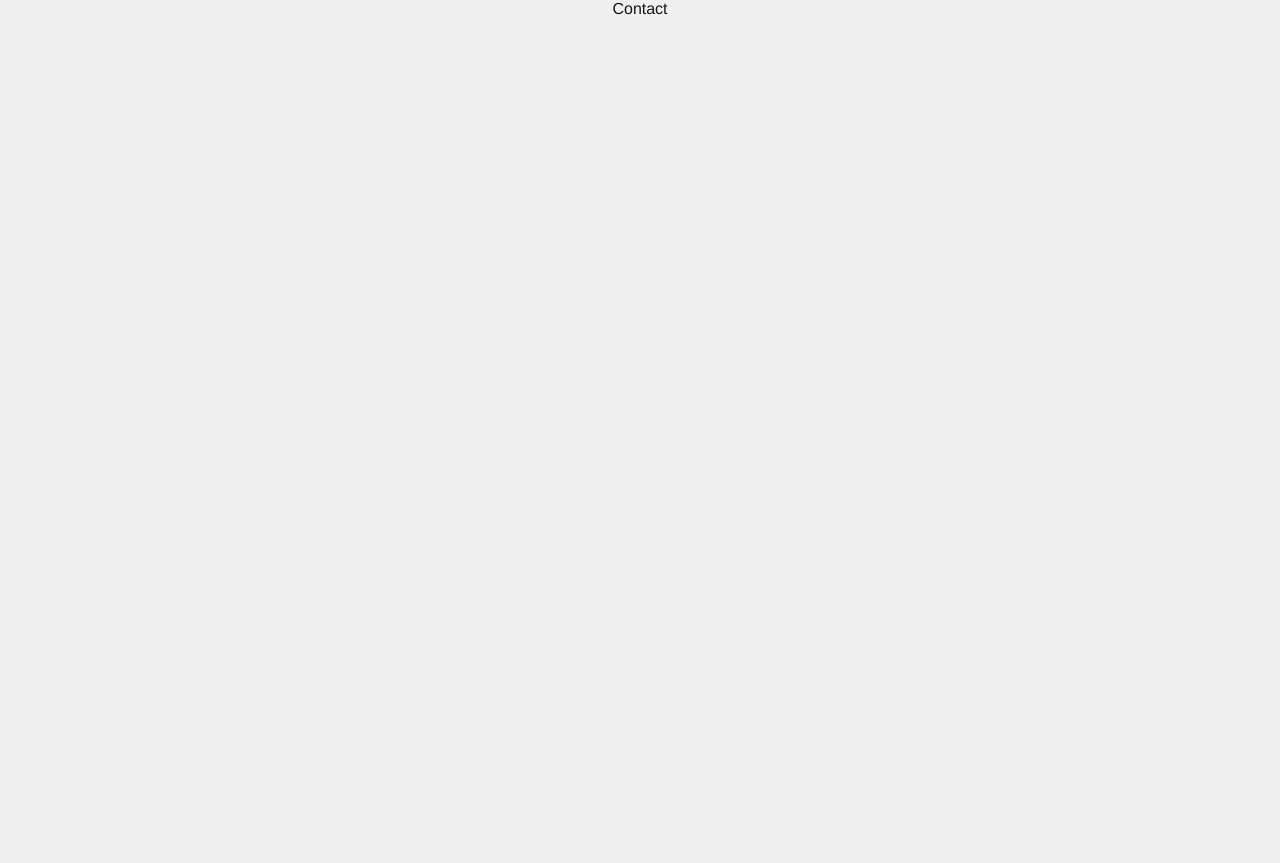
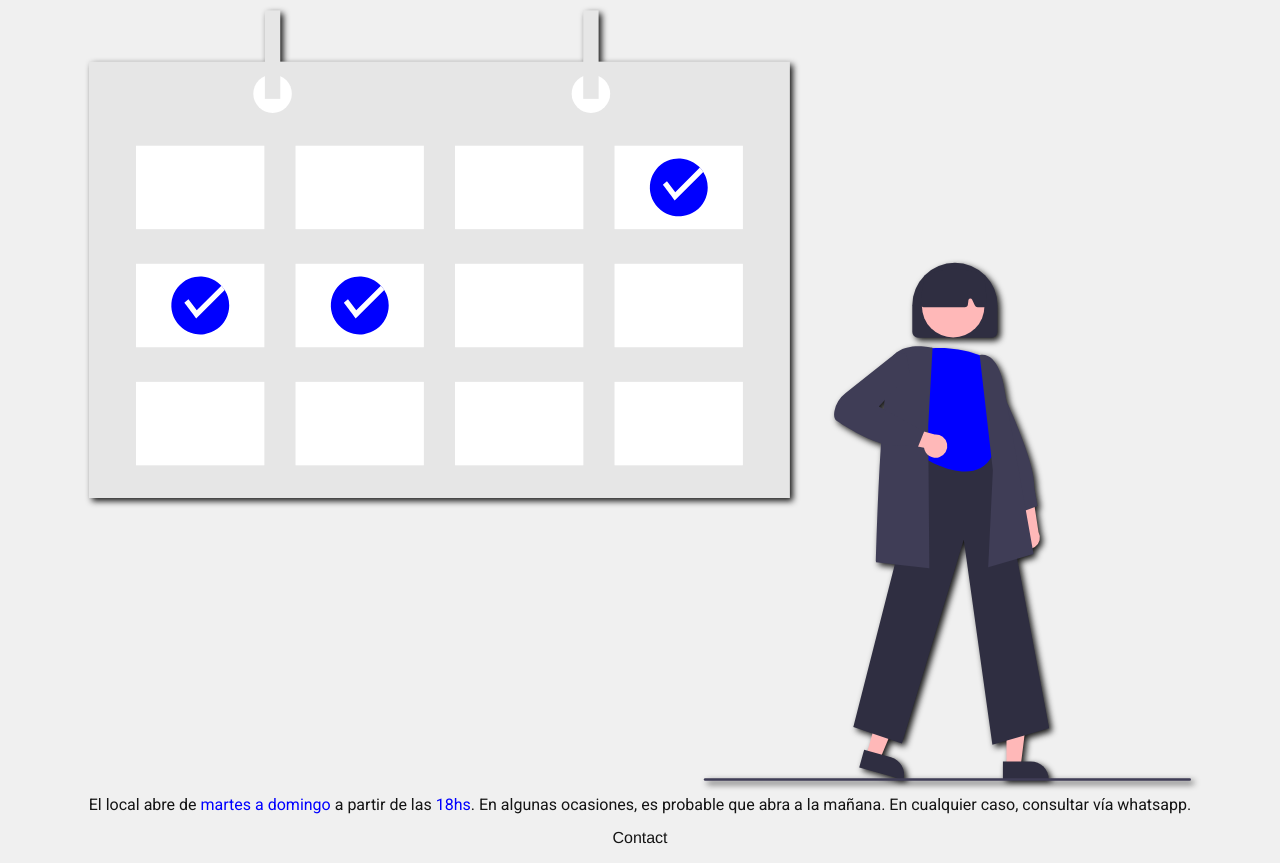
Before and after one commit to Zero10903/dariosbarbershop, a Vue app: page / in a window 1280 px wide. Shown: the part 3163-4026 px from the top of the page. Before the commit the page ends 3197 px from the top, so only its background shows below. Built offline with nearby package versions, Linux system fonts and the light colour scheme.

Commit message:
feat: added schedules section

```diff
--- a/src/components/SchedulesComponent.vue
+++ b/src/components/SchedulesComponent.vue
@@ -1,7 +1,29 @@
 <template>
-	<section>Schedules</section>
+	<section class="schedules">
+		<h2 class="schedules__title">Horarios</h2>
+		<img
+			src="../assets/images/schedules.svg"
+			alt="schedules image"
+			class="schedules__image" />
+		<p>
+			El local abre de <span class="accent-color">martes a domingo</span> a
+			partir de las <span class="accent-color">18hs</span>. En algunas
+			ocasiones, es probable que abra a la mañana. En cualquier caso, consultar
+			vía whatsapp.
+		</p>
+	</section>
 </template>
 
 <script lang="ts" setup></script>
 
-<style lang="scss" scoped></style>
+<style lang="scss" scoped>
+@use '../assets/sass/layout';
+@use '../assets/sass/config' as *;
+
+.schedules {
+	@include layout.flexCenter(column, 1rem);
+	&__image {
+		filter: drop-shadow($dark-shadow);
+	}
+}
+</style>
```
Also changed, not shown: src/assets/images/schedules.svg (added).
